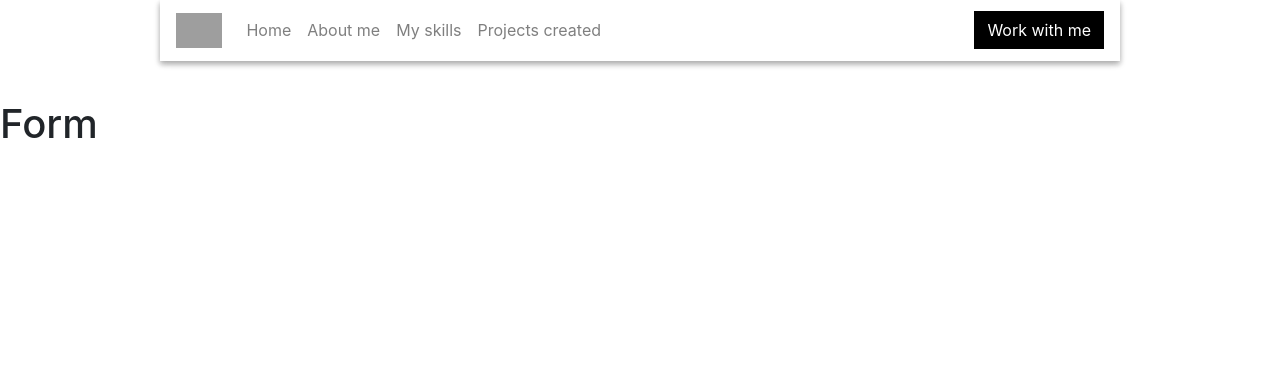
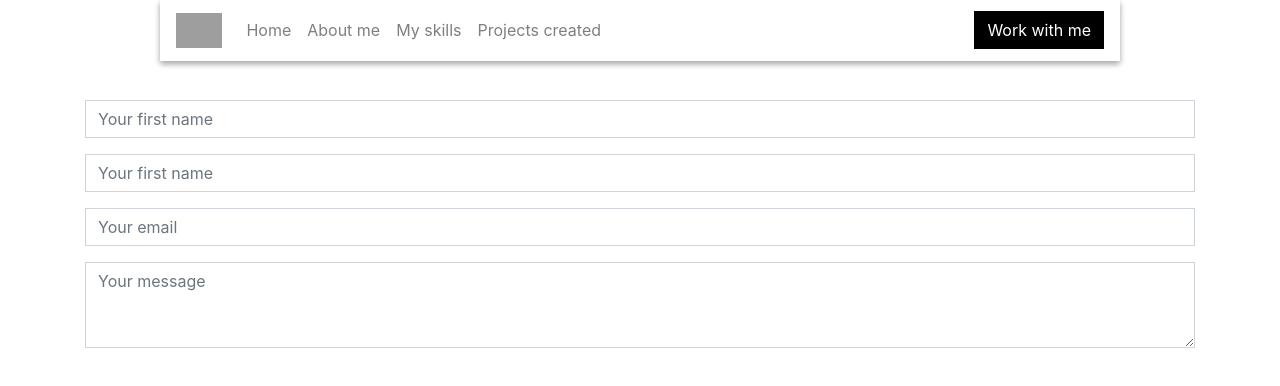
Before and after one commit to AlejandroMilan/MilanPortfolio, a Nuxt app: page /contact in a window 1280 px wide. Shown: the top 386 px of the page. Built offline with nearby package versions, Linux system fonts and the light colour scheme; grey boxes are pictures that could not be loaded.

Commit message:
ContactForm built

```diff
--- a/components/contact_page-components/ContactForm.vue
+++ b/components/contact_page-components/ContactForm.vue
@@ -1,8 +1,59 @@
 <template>
-  <h1>Form</h1>
+  <section class="contact-form">
+    <div class="container">
+      <form action="#" @submit="sendForm">
+        <b-form-group>
+          <b-form-input
+            id="input-first_name"
+            v-model="form.firstName"
+            type="text"
+            required
+            placeholder="Your first name"
+          ></b-form-input>
+        </b-form-group>
+        <b-form-group>
+          <b-form-input
+            id="input-last_name"
+            v-model="form.lastName"
+            type="text"
+            required
+            placeholder="Your first name"
+          ></b-form-input>
+        </b-form-group>
+        <b-form-group>
+          <b-form-input
+            id="input-email"
+            v-model="form.email"
+            type="email"
+            required
+            placeholder="Your email"
+          ></b-form-input>
+        </b-form-group>
+        <b-form-group>
+          <b-form-textarea
+            id="textarea-message"
+            v-model="form.message"
+            placeholder="Your message"
+            rows="3"
+          ></b-form-textarea>
+        </b-form-group>
+      </form>
+    </div>
+  </section>
 </template>
 
 <script lang="ts">
 import Vue from 'vue'
-export default Vue.extend({})
+export default Vue.extend({
+  data: () => {
+    return {
+      form: {
+        firstName: '',
+        lastName: '',
+        email: '',
+        message: '',
+      },
+    }
+  },
+})
 </script>
```
